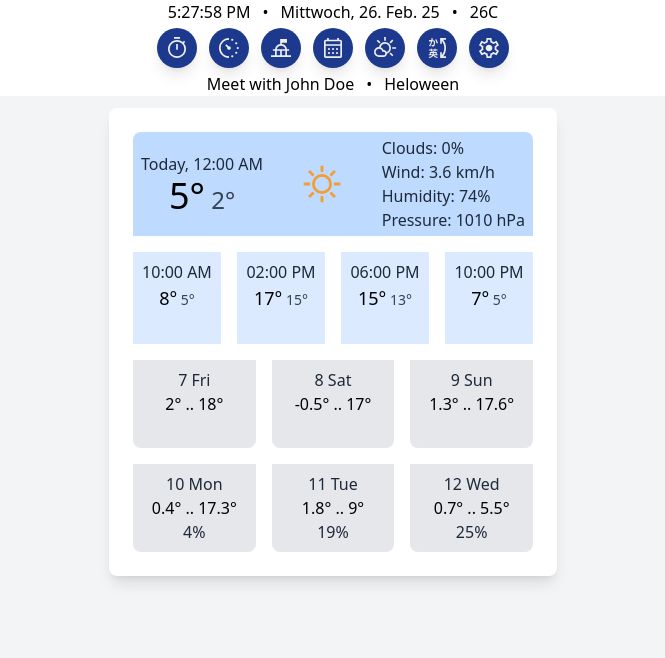
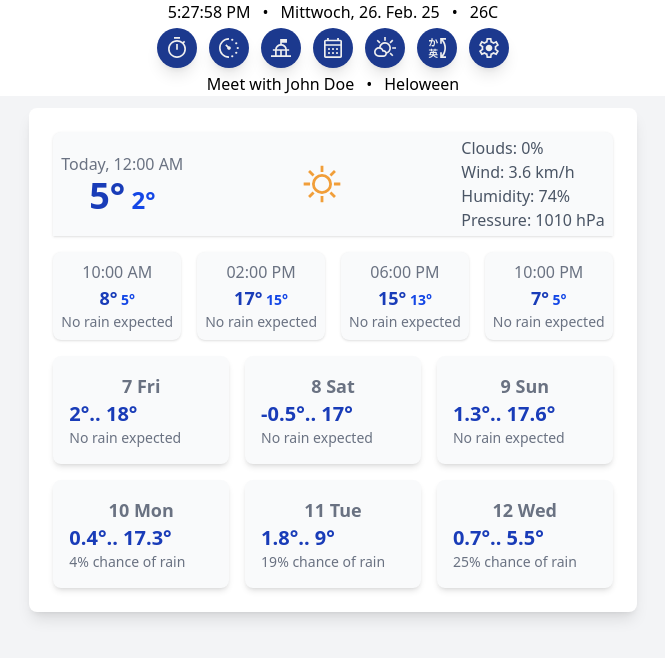
Before and after one commit to abusnitsky/simple-tools, a React (Vite) app in the folder simple-tools/: page /weather in a window 1280 px wide. Shown: the top 658 px of the page, without its empty margins (307-972 px from the left). Built offline with nearby package versions, Linux system fonts and the light colour scheme; no server answers.

Commit message:
some restyle

```diff
--- a/simple-tools/src/Calendar/Calendar.jsx
+++ b/simple-tools/src/Calendar/Calendar.jsx
@@ -85,12 +85,12 @@ const Calendar = () => {
                     <div>
                         <div className='flex justify-center items-center'>
                             <button onClick={() => changeMonth(-1)}
-                                className='bg-gray-500 hover:bg-gray-600 text-white p-2 rounded-l-lg'>
+                                className='bg-gray-400 hover:bg-gray-500 text-white p-2 rounded-l-lg'>
                                 <img src={prevIcon} alt='Previous' />
                             </button>
                             <input className='flex-grow p-2 border border-gray-300 focus:outline-none' type='month' value={currentMonth} onChange={(e) => setCurrentMonth(e.target.value)} />
                             <button onClick={() => changeMonth(1)}
-                                className='bg-green-800 hover:bg-green-700 text-white p-2 rounded-r-lg'>
+                                className='bg-green-700 hover:bg-green-800 text-white p-2 rounded-r-lg'>
                                 <img src={nextIcon} alt='Next' />
                             </button>
                         </div>
--- a/simple-tools/src/Calendar/Day.jsx
+++ b/simple-tools/src/Calendar/Day.jsx
@@ -7,7 +7,7 @@ const Day = ({ day, month, holiday, important, event, off, changeView }) => {
     const isToday = today.getDate() === compareDate.getDate() && today.getMonth() === compareDate.getMonth();
 
     return (
-        <div className={`bg-gray-50 justify-center items-center ${off ? 'text-gray-500' : ''} ${isToday && !off ? 'ring-1 ring-black' : 'ring-gray-400'} cursor-pointer hover:ring `}
+        <div className={`bg-gray-100 justify-center items-center ${off ? 'text-gray-500' : ''} ${isToday && !off ? 'ring-1 ring-black' : 'ring-gray-400'} cursor-pointer hover:ring `}
             onClick={changeView}>
             <div className={`${holiday ? 'bg-red-400' : ' bg-inherit text-inherit'}  text-center`}>
                 <span >{day}</span>
--- a/simple-tools/src/Translit/Translit.jsx
+++ b/simple-tools/src/Translit/Translit.jsx
@@ -27,7 +27,6 @@ const Translit = () => {
         return filteredCollection;
     }
 
-    //const filteredTranslitCollection = filterDuplicates(translitCollection);
     useEffect(() => {
         const translitText = (text) => {
             let result = '';
@@ -59,7 +58,7 @@ const Translit = () => {
             <div className="bg-white shadow-lg rounded-lg m-3 p-6 w-full max-w-md h-full">
                 <div className="grid grid-cols-17 gap-1">
                     {Object.entries(filterDuplicates(translitCollection)).map(([key, value]) => (
-                        <div className="bg-gray-100 flex flex-col justify-center items-center ring-1 ring-gray-300 shadow-lg"
+                        <div className="bg-gray-100 flex flex-col justify-center items-center ring-1 ring-gray-300 shadow-sm"
                             key={key}>
                             <div>{key}</div>
                             <div>{value}</div>
@@ -67,17 +66,17 @@ const Translit = () => {
                     ))}
                 </div>
                 <div className="mt-2">
-                    <textarea className="bg-gray-100 w-full p-2 border border-gray-300 h-24 rounded-lg focus:outline-none"
+                    <textarea className="bg-gray-100 w-full p-2 border border-gray-300 h-24 rounded-b-lg focus:outline-none shadow-sm"
                         value={translit}
                         onChange={(e) => setText(e.target.value)}
                     />
                 </div>
                 <div className="flex justify-between mt-4">
-                    <button className="bg-blue-800 hover:bg-blue-700 text-white p-2 rounded-lg"
+                    <button className="bg-blue-800 hover:bg-blue-700 text-white px-4 pb-1 rounded-lg shadow-sm"
                         onClick={handleSearchButtonClick}>
                         Search
                     </button>
-                    <button className="bg-blue-800 hover:bg-blue-700 text-white p-2 rounded-lg"
+                    <button className="bg-blue-800 hover:bg-blue-700 text-white px-4 pb-1 rounded-lg shadow-sm"
                         onClick={handleCopyButtonClick}>
                         Copy
                     </button>
--- a/simple-tools/src/Weather/Daily.jsx
+++ b/simple-tools/src/Weather/Daily.jsx
@@ -2,11 +2,11 @@ import React from 'react';
 
 const Daily = ({date, minTemp, maxTemp, probability}) => {
     return (
-        <div className='bg-gray-200 text-center p-2 rounded-b-lg text-gray-800'>
-            <div className=''>{date}</div>
-            <div className='text-black'>{`${minTemp}° .. ${maxTemp}°`}</div>
-            <div>
-            {probability > 0 ? probability + '%' : '\u00A0'}
+        <div className='bg-gray-50 shadow-md rounded-lg p-4 text-gray-900'>
+            <div className='text-lg font-semibold text-gray-500 text-center'>{date}</div>
+            <div className='text-xl font-bold text-blue-800'>{`${minTemp}°.. ${maxTemp}°`}</div>
+            <div className='text-sm text-gray-500'>
+                {probability > 0 ? `${probability}% chance of rain` : 'No rain expected'}
             </div>
         </div>
     );
--- a/simple-tools/src/Weather/Hourly.jsx
+++ b/simple-tools/src/Weather/Hourly.jsx
@@ -2,15 +2,14 @@ import React from 'react';
 
 const Hourly = ({ time, temperature, apparent, probability }) => {
     return (
-        <div className='bg-blue-100 p-2 text-center'>
-            <div className='text-gray-800'>{time}</div>
-            <div>
-                <span className='text-lg'>{Math.round(temperature)}°</span>
-                <span className='text-sm text-gray-700'> {Math.round(apparent)}°</span>
+        <div className='bg-gray-50 p-2 text-center rounded-lg shadow-sm'>
+            <div className='text-gray-500'>{time}</div>
+            <div className='font-bold'>
+                <span className='text-lg text-blue-800'>{Math.round(temperature)}°</span>
+                <span className='text-sm text-blue-700'> {Math.round(apparent)}°</span>
             </div>
-            <div>
-                {probability > 0 ? probability + '%' : '\u00A0'}
-            </div>
+            <div className='text-gray-500 text-sm'>
+            {probability > 0 ? `${probability}% chance of rain` : 'No rain expected'}            </div>
         </div>
     );
 };
--- a/simple-tools/src/Weather/Weather.jsx
+++ b/simple-tools/src/Weather/Weather.jsx
@@ -1,5 +1,7 @@
-import React from 'react';
-import weatherJSON from './weather.json';
+import React, { useState, useEffect, use } from 'react';
+import axios from 'axios';
+import config from '../config';
+import weatherJSONT from './weather.json';
 import Hourly from './Hourly';
 import Daily from './Daily';
 import sunnyIcon from '../assets/sunny_32dp.svg';
@@ -8,6 +10,8 @@ import rainyIcon from '../assets/rainy_32dp.svg';
 import partlyCloudyIcon from '../assets/partly_cloudy_day_32dp.svg';
 
 const Weather = () => {
+
+    const [weatherJSON, setWeatherJSON] = useState(weatherJSONT);
     const formatTime = (isoString) => {
         const date = new Date(isoString);
         return date.toLocaleTimeString([], { hour: '2-digit', minute: '2-digit' });
@@ -30,22 +34,28 @@ const Weather = () => {
         }
     };
 
+    useEffect(() => {
+        axios.get(config.WEATHER_API_URL)
+            .then((response) => {
+                setWeatherJSON(response.data);
+            });
+    }, []);
     return (
         <div className="min-h-screen bg-gray-100 flex justify-center">
             <div className="bg-white shadow-lg rounded-lg m-3 p-6 max-w-full min-w-md h-full space-y-4">
-                <div className='flex justify-between items-center bg-blue-200 px-2 py-1 rounded-t-lg'>
+                <div className='flex justify-between items-center bg-gray-50 px-2 py-1 rounded-t-lg shadow-sm'>
                     <div className='text-center'>
-                        <div className='text-gray-800'>Today, {formatTime(weatherJSON.current.time)}</div>
-                        <div>
-                            <span className='text-4xl'>{Math.round(weatherJSON.current.temperature_2m)}°</span>
-                            <span className='text-2xl text-gray-700'> {weatherJSON.current.apparent_temperature}°</span>
+                        <div className='text-gray-500'>Today, {formatTime(weatherJSON.current.time)}</div>
+                        <div className='font-bold'>
+                            <span className='text-4xl text-blue-800'>{Math.round(weatherJSON.current.temperature_2m)}°</span>
+                            <span className='text-2xl text-blue-700'> {Math.round(weatherJSON.current.apparent_temperature)}°</span>
                         </div>
                         <div className='text-gray-700'>{weatherJSON.current.precipitation > 0 ? weatherJSON.current.precipitation + 'mm' : ''}</div>
                     </div>
                     <div>
                         <img src={getIcon(weatherJSON.current.precipitation, weatherJSON.current.cloud_cover)} alt="Weather Icon" />
                     </div>
-                    <div className='text-gray-800'>
+                    <div className='text-gray-600'>
                         <div>Clouds: {weatherJSON.current.cloud_cover}%</div>
                         <div>Wind: {weatherJSON.current.wind_speed_10m} km/h</div>
                         <div>Humidity: {weatherJSON.current.relative_humidity_2m}%</div>
```
